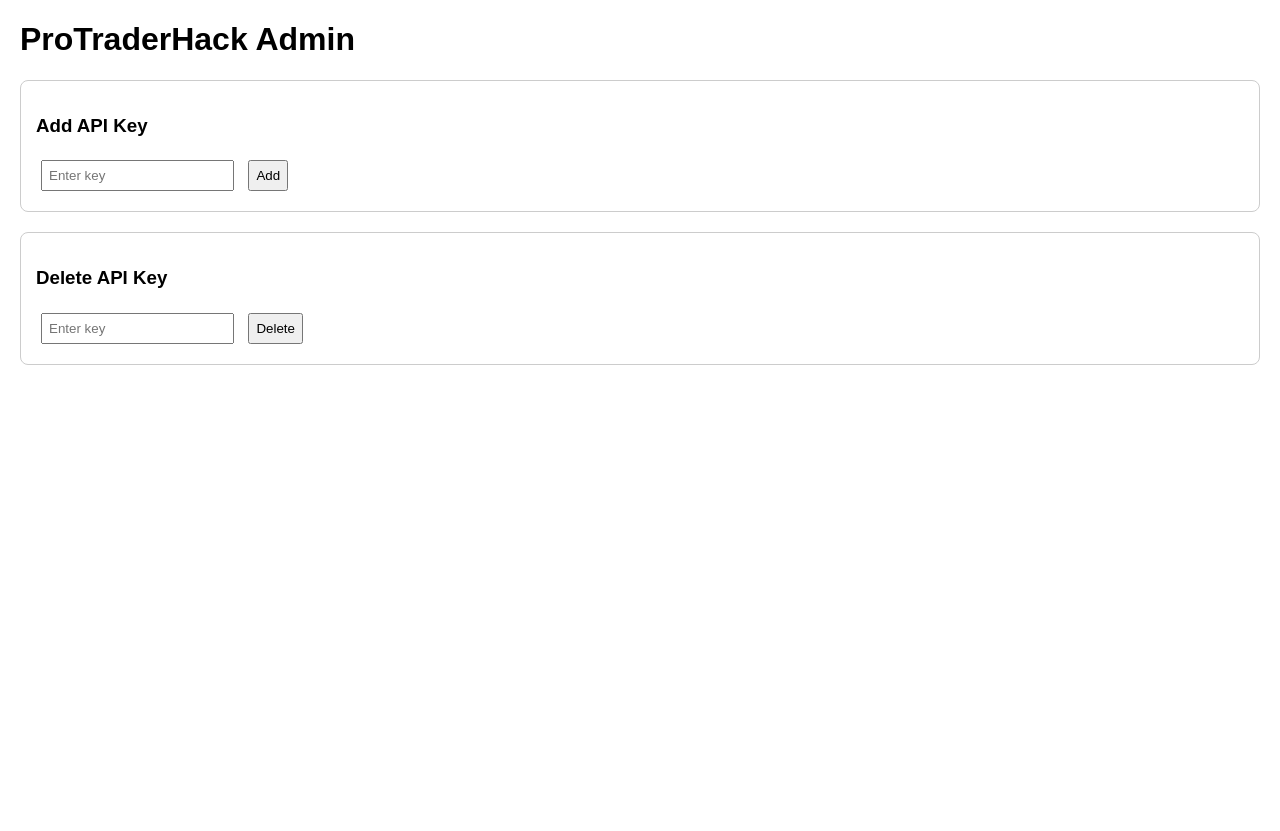
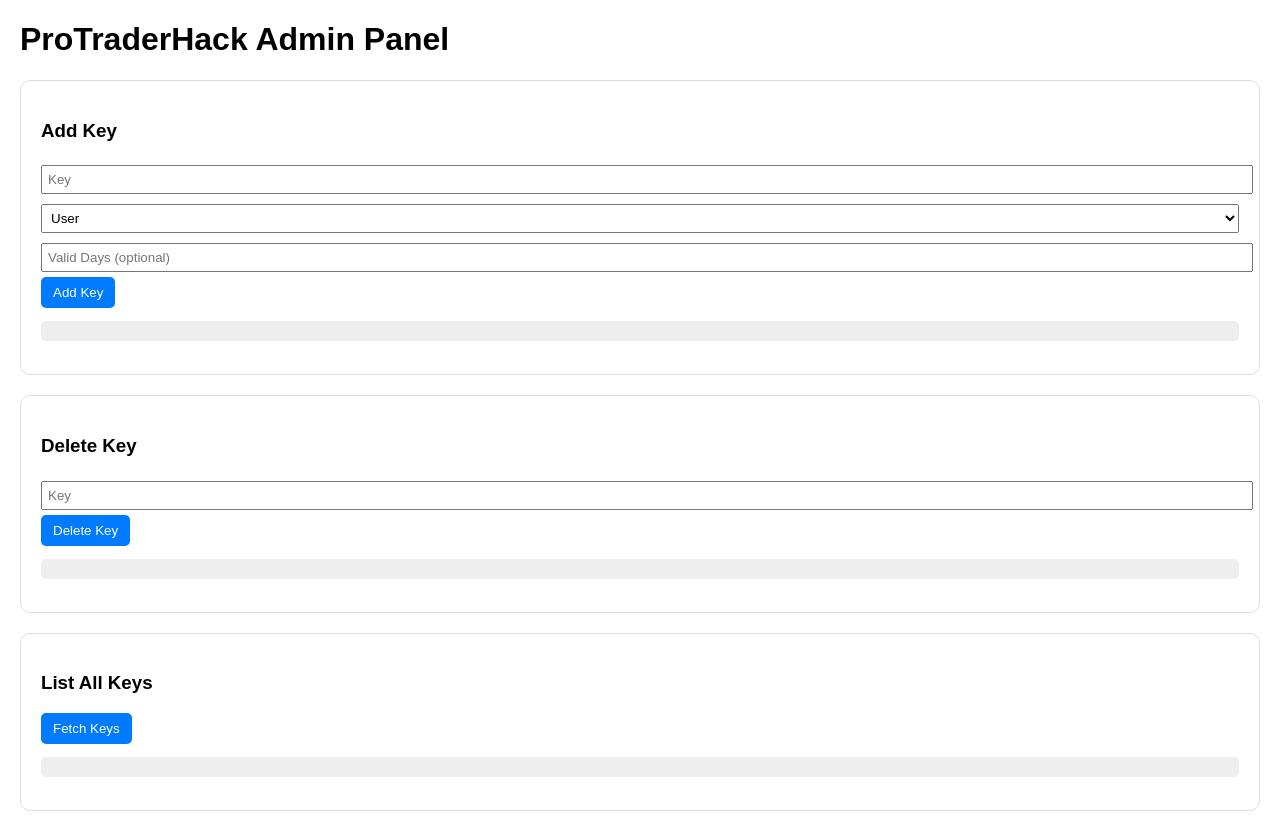
Before and after one commit to ishaangawade06/pth-admin, a Flask app: page / in a window 1280 px wide. Before the commit the page ends 365 px from the top, so only its background shows below. Run offline with Flask 3, Linux system fonts and the light colour scheme.

Commit message:
Update admin_index.html

```diff
--- a/templates/admin_index.html
+++ b/templates/admin_index.html
@@ -4,42 +4,64 @@
   <title>PTH Admin</title>
   <style>
     body { font-family: Arial, sans-serif; margin: 20px; }
-    input, button { margin: 5px; padding: 6px; }
-    .card { border: 1px solid #ccc; padding: 15px; margin-bottom: 20px; border-radius: 8px; }
+    .card { border: 1px solid #ddd; padding: 20px; margin-bottom: 20px; border-radius: 10px; }
+    input, select { margin: 5px 0; padding: 5px; width: 100%; }
+    button { padding: 8px 12px; border: none; background: #007bff; color: white; border-radius: 5px; cursor: pointer; }
+    button:hover { background: #0056b3; }
+    pre { background:#eee; padding:10px; border-radius:5px; max-height:200px; overflow:auto; }
   </style>
 </head>
 <body>
-  <h1>ProTraderHack Admin</h1>
+  <h1>ProTraderHack Admin Panel</h1>
 
   <div class="card">
-    <h3>Add API Key</h3>
-    <input id="addKey" placeholder="Enter key" />
-    <button onclick="addKey()">Add</button>
+    <h3>Add Key</h3>
+    <form id="addForm">
+      <input type="text" name="key" placeholder="Key" required />
+      <select name="role">
+        <option value="user">User</option>
+        <option value="owner">Owner</option>
+      </select>
+      <input type="number" name="days" placeholder="Valid Days (optional)" />
+      <button type="submit">Add Key</button>
+    </form>
+    <pre id="addOutput"></pre>
   </div>
 
   <div class="card">
-    <h3>Delete API Key</h3>
-    <input id="delKey" placeholder="Enter key" />
-    <button onclick="delKey()">Delete</button>
+    <h3>Delete Key</h3>
+    <form id="deleteForm">
+      <input type="text" name="key" placeholder="Key" required />
+      <button type="submit">Delete Key</button>
+    </form>
+    <pre id="deleteOutput"></pre>
   </div>
 
-  <pre id="output"></pre>
+  <div class="card">
+    <h3>List All Keys</h3>
+    <button onclick="listKeys()">Fetch Keys</button>
+    <pre id="keysOutput"></pre>
+  </div>
 
-<script>
-async function addKey() {
-  const key = document.getElementById('addKey').value;
-  let fd = new FormData();
-  fd.append("key", key);
-  const res = await fetch("/api/add-key", { method: "POST", body: fd });
-  document.getElementById('output').textContent = await res.text();
-}
-async function delKey() {
-  const key = document.getElementById('delKey').value;
-  let fd = new FormData();
-  fd.append("key", key);
-  const res = await fetch("/api/delete-key", { method: "POST", body: fd });
-  document.getElementById('output').textContent = await res.text();
-}
-</script>
+  <script>
+    async function handleForm(formId, url, outputId) {
+      let form = document.getElementById(formId);
+      form.addEventListener("submit", async (e) => {
+        e.preventDefault();
+        let data = new FormData(form);
+        let res = await fetch(url, { method: "POST", body: data });
+        let json = await res.json();
+        document.getElementById(outputId).innerText = JSON.stringify(json, null, 2);
+      });
+    }
+    handleForm("addForm", "/api/add-key", "addOutput");
+    handleForm("deleteForm", "/api/delete-key", "deleteOutput");
+
+    async function listKeys() {
+      let res = await fetch("/api/list-keys");
+      let data = await res.json();
+      document.getElementById("keysOutput").innerText = JSON.stringify(data, null, 2);
+    }
+  </script>
 </body>
-      </html>
+</html>
```
